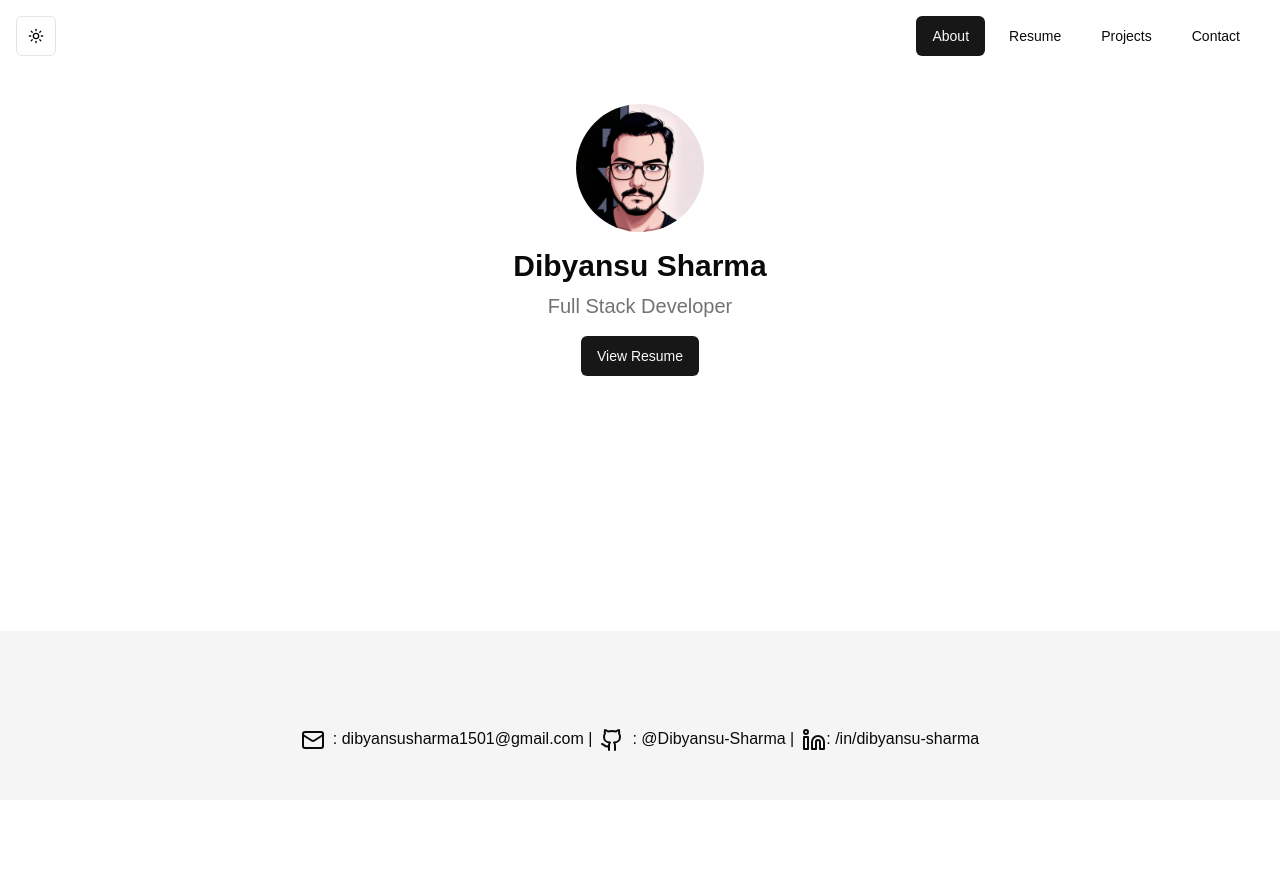
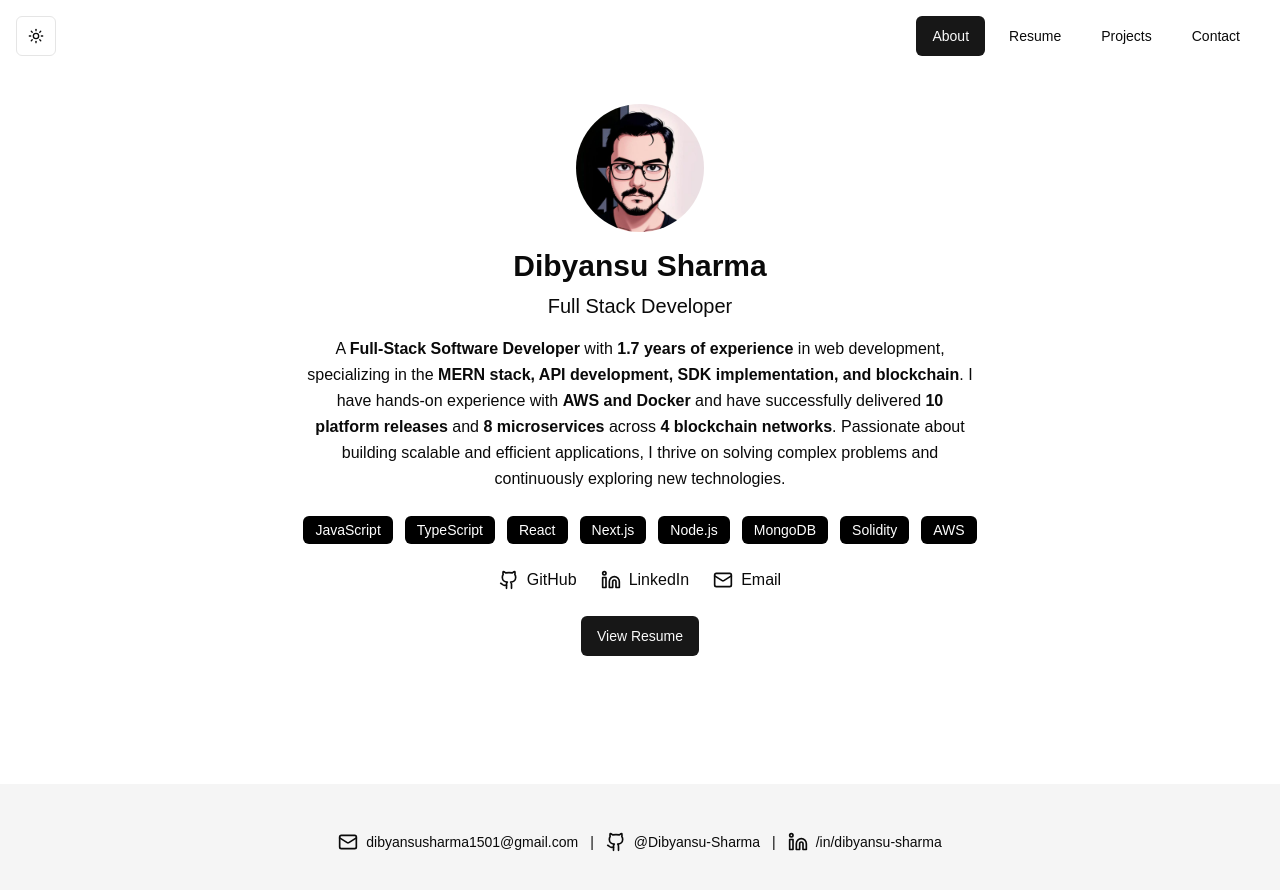
Before and after one commit to Dibyansu-Sharma/portfolio, a Next.js app: page / in a window 1280 px wide. Shown: the top 890 px of the page. Before the commit the page ends 800 px from the top, so only its background shows below. Built offline with nearby package versions, Linux system fonts and the light colour scheme.

Commit message:
fix-hero

```diff
--- a/package.json
+++ b/package.json
@@ -15,6 +15,7 @@
     "@radix-ui/react-slot": "^1.1.2",
     "class-variance-authority": "^0.7.1",
     "clsx": "^2.1.1",
+    "framer-motion": "^12.4.4",
     "lucide-react": "^0.475.0",
     "next": "15.1.7",
     "next-themes": "^0.4.4",
--- a/src/app/globals.css
+++ b/src/app/globals.css
@@ -19,7 +19,8 @@ body {
     --secondary: 0 0% 96.1%;
     --secondary-foreground: 0 0% 9%;
     --muted: 0 0% 96.1%;
-    --muted-foreground: 0 0% 45.1%;
+    /* --muted-foreground: 0 0% 45.1%; */
+    --muted-foreground: #555; /* Darker shade for readability */
     --accent: 0 0% 96.1%;
     --accent-foreground: 0 0% 9%;
     --destructive: 0 84.2% 60.2%;
@@ -33,6 +34,8 @@ body {
     --chart-4: 43 74% 66%;
     --chart-5: 27 87% 67%;
     --radius: 0.5rem;
+    --background-light: #f4f4f4;
+    --foreground-light: #333333;
   }
   .dark {
     --background: 0 0% 3.9%;
--- a/src/app/page.tsx
+++ b/src/app/page.tsx
@@ -2,6 +2,7 @@
 
 import { useEffect, useState } from "react";
 import Image from "next/image";
+import { motion, AnimatePresence } from "framer-motion";
 import { Avatar } from "@/components/ui/avatar";
 import { Button } from "@/components/ui/button";
 import {
@@ -20,7 +21,7 @@ import {
   DropdownMenuItem,
   DropdownMenuTrigger,
 } from "@/components/ui/dropdown-menu";
-import { Moon, Sun } from "lucide-react";
+import { Github, Linkedin, Mail, Moon, Sun } from "lucide-react";
 import { useTheme } from "next-themes";
 import Contact from "@/components/ui/contact";
 
@@ -33,7 +34,6 @@ export default function Portfolio() {
     setMounted(true);
   }, []);
 
-  // Show a loading state until hydration completes
   if (!mounted) {
     return (
       <div className="min-h-screen flex items-center justify-center">
@@ -44,30 +44,23 @@ export default function Portfolio() {
 
   return (
     <div className="min-h-screen bg-background flex flex-col">
+      {/* Header */}
       <header className="p-4 flex justify-between items-center">
+        {/* Theme Toggle */}
         <DropdownMenu>
           <DropdownMenuTrigger asChild>
             <Button variant="outline" size="icon">
-              {resolvedTheme === "dark" ? (
-                <Moon className="h-[1.2rem] w-[1.2rem]" />
-              ) : (
-                <Sun className="h-[1.2rem] w-[1.2rem]" />
-              )}
-              <span className="sr-only">Toggle theme</span>
+              {resolvedTheme === "dark" ? <Moon className="h-5 w-5" /> : <Sun className="h-5 w-5" />}
             </Button>
           </DropdownMenuTrigger>
           <DropdownMenuContent align="end">
-            <DropdownMenuItem onClick={() => setTheme("light")}>
-              Light
-            </DropdownMenuItem>
-            <DropdownMenuItem onClick={() => setTheme("dark")}>
-              Dark
-            </DropdownMenuItem>
-            <DropdownMenuItem onClick={() => setTheme("system")}>
-              System
-            </DropdownMenuItem>
+            <DropdownMenuItem onClick={() => setTheme("light")}>Light</DropdownMenuItem>
+            <DropdownMenuItem onClick={() => setTheme("dark")}>Dark</DropdownMenuItem>
+            <DropdownMenuItem onClick={() => setTheme("system")}>System</DropdownMenuItem>
           </DropdownMenuContent>
         </DropdownMenu>
+
+        {/* Navigation */}
         <nav>
           {["about", "resume", "projects", "contact"].map((section) => (
             <Button
@@ -82,63 +75,115 @@ export default function Portfolio() {
         </nav>
       </header>
 
+      {/* Page Content */}
       <main className="flex-grow container mx-auto px-4 py-8">
+        <AnimatePresence mode="wait">
           {activeSection === "about" && (
-          <section className="mb-12 text-center">
+            <motion.section
+              key="about"
+              initial={{ opacity: 0, y: 20 }}
+              animate={{ opacity: 1, y: 0 }}
+              exit={{ opacity: 0, y: -20 }}
+              transition={{ duration: 0.4 }}
+              className="mb-12 text-center"
+            >
+              {/* Profile Picture */}
               <Avatar className="w-32 h-32 mx-auto mb-4">
-              <Image
-                src="/profile.jpeg"
-                width={128}
-                height={128}
-                alt="Dibyansu"
-                unoptimized
-              />
+                <Image src="/profile.jpeg" width={128} height={128} alt="Dibyansu" unoptimized />
               </Avatar>
+
+              {/* Name & Role */}
               <h2 className="text-3xl font-bold mb-2">Dibyansu Sharma</h2>
-            <p className="text-xl text-muted-foreground mb-4">
-              Full Stack Developer
+              <p className="text-xl text-muted-foreground mb-4">Full Stack Developer</p>
+
+              {/* Professional Bio */}
+              <p className="max-w-2xl mx-auto text-muted-foreground leading-relaxed">
+                A <strong>Full-Stack Software Developer</strong> with <strong>1.7 years of experience </strong>
+                in web development, specializing in the <strong>MERN stack, API development, SDK implementation, and blockchain</strong>.
+                I have hands-on experience with <strong>AWS and Docker</strong> and have successfully
+                delivered <strong>10 platform releases</strong> and <strong>8 microservices</strong> across <strong>4 blockchain networks</strong>.
+                Passionate about building scalable and efficient applications, I thrive on solving complex problems and continuously exploring new technologies.
               </p>
-            <Button onClick={() => setActiveSection("resume")}>
-              View Resume
-            </Button>
-          </section>
+
+              {/* Tech Stack */}
+              <div className="flex flex-wrap justify-center gap-3 mt-6 mb-6">
+                {["JavaScript", "TypeScript", "React", "Next.js", "Node.js", "MongoDB", "Solidity", "AWS"].map((tech) => (
+                  <span
+                    key={tech}
+                    className="px-3 py-1 text-white bg-black dark:bg-muted rounded-md text-sm font-medium"
+                  >
+                    {tech}
+                  </span>
+                ))}
+              </div>
+
+              {/* Social Links */}
+              <div className="flex justify-center gap-6 mb-6">
+                <a href="https://github.com/Dibyansu-Sharma" target="_blank" rel="noopener noreferrer" className="flex items-center gap-2 hover:underline">
+                  <Github className="w-5 h-5" /> GitHub
+                </a>
+                <a href="https://www.linkedin.com/in/dibyansu-sharma" target="_blank" rel="noopener noreferrer" className="flex items-center gap-2 hover:underline">
+                  <Linkedin className="w-5 h-5" /> LinkedIn
+                </a>
+                <a href="mailto:dibyansusharma1501@gmail.com" className="flex items-center gap-2 hover:underline">
+                  <Mail className="w-5 h-5" /> Email
+                </a>
+              </div>
+
+              {/* CTA Button */}
+              <Button onClick={() => setActiveSection("resume")}>View Resume</Button>
+            </motion.section>
           )}
 
-        {activeSection === "resume" && <ResumeComponent />}
+          {activeSection === "resume" && (
+            <motion.section
+              key="resume"
+              initial={{ opacity: 0, y: 20 }}
+              animate={{ opacity: 1, y: 0 }}
+              exit={{ opacity: 0, y: -20 }}
+              transition={{ duration: 0.4 }}
+            >
+              <ResumeComponent />
+            </motion.section>
+          )}
 
           {activeSection === "projects" && (
-          <>
+            <motion.section
+              key="projects"
+              initial={{ opacity: 0, y: 20 }}
+              animate={{ opacity: 1, y: 0 }}
+              exit={{ opacity: 0, y: -20 }}
+              transition={{ duration: 0.4 }}
+            >
               <h3 className="text-2xl font-semibold mb-4">Projects</h3>
               <div className="grid gap-6 md:grid-cols-2 lg:grid-cols-3">
                 {[1, 2, 3].map((project) => (
                   <Card key={project}>
                     <CardHeader>
                       <CardTitle>Project {project}</CardTitle>
-                    <CardDescription>
-                      A brief description of the project
-                    </CardDescription>
+                      <CardDescription>A brief description of the project</CardDescription>
                     </CardHeader>
                     <CardContent>
-                    <img
-                      src={`/placeholder.svg?height=200&width=400&text=Project+${project}`}
-                      alt={`Project ${project}`}
-                      className="w-full h-40 object-cover rounded-md"
-                    />
+                      <img src={`/placeholder.svg?height=200&width=400&text=Project+${project}`} alt={`Project ${project}`} className="w-full h-40 object-cover rounded-md" />
                     </CardContent>
                     <CardFooter>
-                    <Button variant="outline" className="w-full">
-                      View Project
-                    </Button>
+                      <Button variant="outline" className="w-full">View Project</Button>
                     </CardFooter>
                   </Card>
                 ))}
               </div>
-          </>
+            </motion.section>
           )}
 
-        {activeSection === "contact" && (<Contact/>)}
+          {activeSection === "contact" && (
+            <motion.section key="contact" initial={{ opacity: 0, y: 20 }} animate={{ opacity: 1, y: 0 }} exit={{ opacity: 0, y: -20 }} transition={{ duration: 0.4 }}>
+              <Contact />
+            </motion.section>
+          )}
+        </AnimatePresence>
       </main>
 
+      {/* Footer */}
       <footer className="bg-muted mt-12 py-6 text-center">
         <Footer />
       </footer>
--- a/src/components/ui/footer.tsx
+++ b/src/components/ui/footer.tsx
@@ -1,13 +1,44 @@
-import { Mail, Github, Linkedin } from 'lucide-react';
+import { Mail, Github, Linkedin } from "lucide-react";
 
 const Footer = () => {
   return (
-    <footer className="bg-muted mt-12 py-6 text-center">
-      <p>
-        <Mail className="inline mr-2" />: dibyansusharma1501@gmail.com |
-        <Github className="inline mx-2" />: @Dibyansu-Sharma |
-        <Linkedin className="inline ml-2" />: /in/dibyansu-sharma
-      </p>
+    <footer className="w-full bg-muted py-6 text-center">
+      <div className="container mx-auto flex flex-col items-center gap-3 text-sm md:flex-row md:justify-center">
+        <a
+          href="mailto:dibyansusharma1501@gmail.com"
+          className="flex items-center gap-2 hover:underline"
+          aria-label="Email Dibyansu Sharma"
+        >
+          <Mail className="w-5 h-5" />
+          dibyansusharma1501@gmail.com
+        </a>
+
+        <span className="hidden md:inline">|</span>
+
+        <a
+          href="https://github.com/Dibyansu-Sharma"
+          target="_blank"
+          rel="noopener noreferrer"
+          className="flex items-center gap-2 hover:underline"
+          aria-label="GitHub Profile"
+        >
+          <Github className="w-5 h-5" />
+          @Dibyansu-Sharma
+        </a>
+
+        <span className="hidden md:inline">|</span>
+
+        <a
+          href="https://www.linkedin.com/in/dibyansu-sharma"
+          target="_blank"
+          rel="noopener noreferrer"
+          className="flex items-center gap-2 hover:underline"
+          aria-label="LinkedIn Profile"
+        >
+          <Linkedin className="w-5 h-5" />
+          /in/dibyansu-sharma
+        </a>
+      </div>
     </footer>
   );
 };
```
Also changed, not shown: 1 other file (tests, documents, lock files or other folders). Lines whose indentation alone changed are shown as unchanged.
